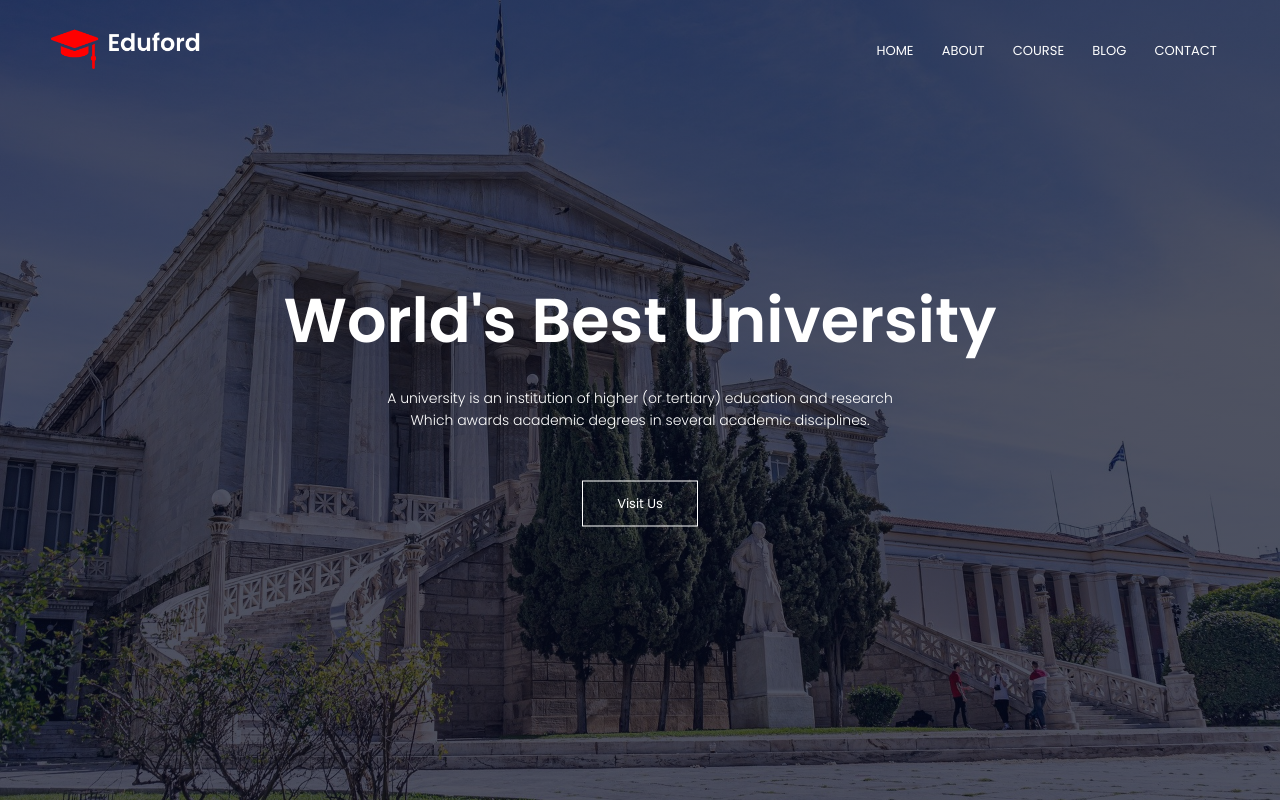
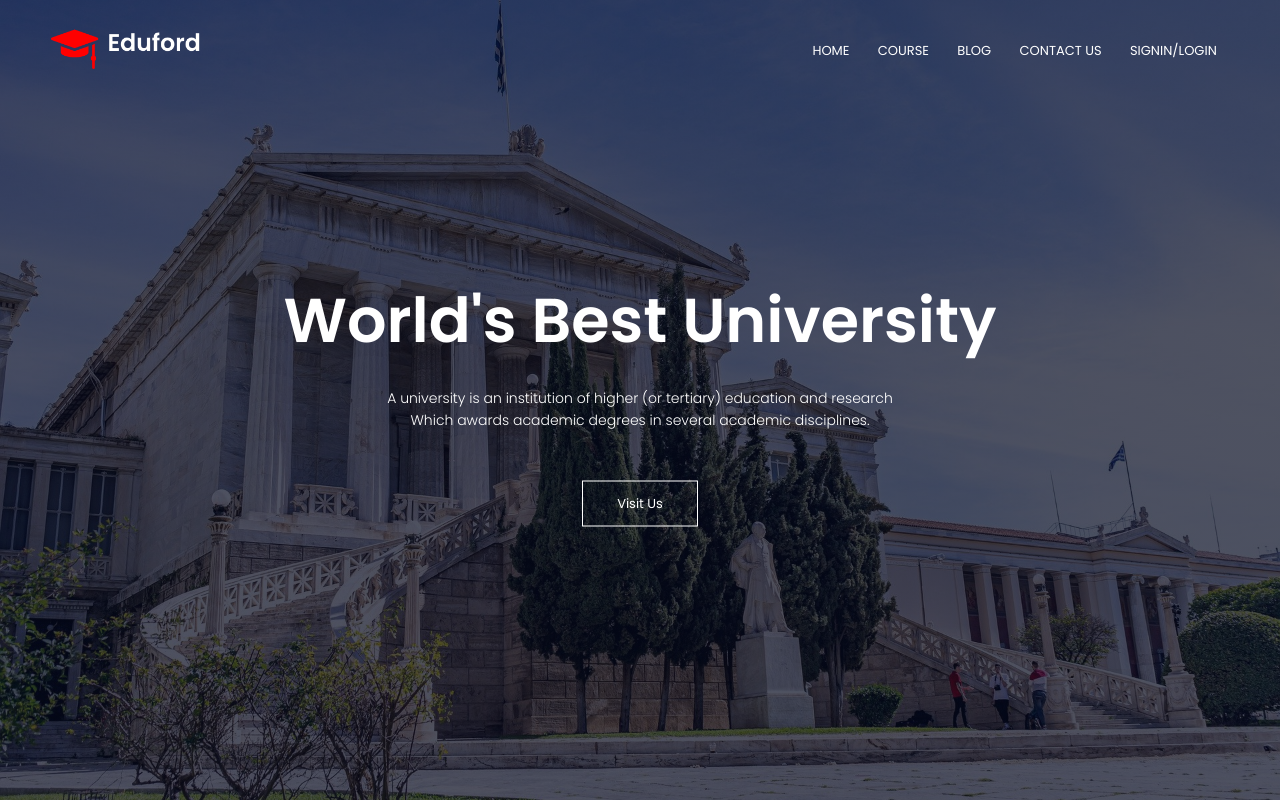
Before and after one commit to azan17/ali, a plain HTML site: page index.html in a window 1280 px wide. Shown: the top 802 px of the page. Drawn offline with Linux system fonts and the light colour scheme.

Commit message:
Update index.html

```diff
--- a/index.html
+++ b/index.html
@@ -19,10 +19,10 @@
             <!-- <i class="fas fa-times" onclick="hideMenu()"></i> -->
             <ul>
                <li><a href="">HOME</a></li>
-               <li><a href="">ABOUT</a></li>
                <li><a href="">COURSE</a></li>
                <li><a href="">BLOG</a></li>
-               <li><a href="">CONTACT</a></li>
+               <li><a href="">CONTACT US</a></li>
+               <li><a href="login.html">SIGNIN/LOGIN</a></li>
             </ul>
         </div>
         <!-- <i class="fas fa-bars" onclick="showMenu()"></i> -->
```
